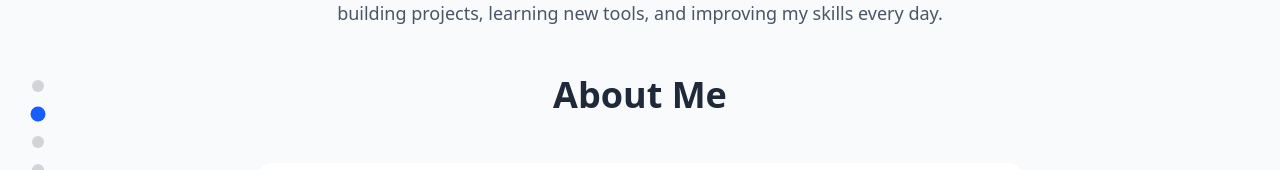
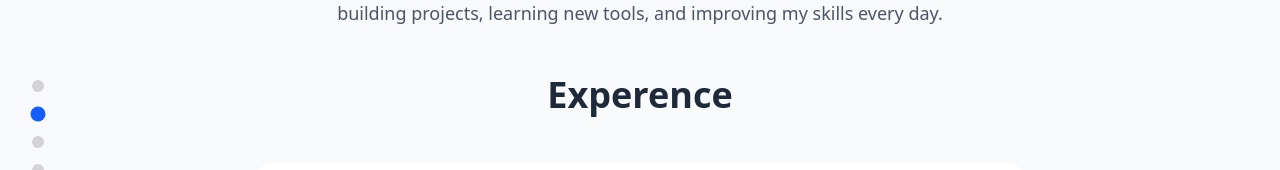
Before and after one commit to PhearomRatha/portfolio-Ratha, a Vue app: page /about in a window 1280 px wide. Shown: the part 258-428 px from the top of the page. Built offline with nearby package versions, Linux system fonts and the light colour scheme.

Commit message:
update experence

```diff
--- a/src/views/About.vue
+++ b/src/views/About.vue
@@ -15,7 +15,7 @@
     <!-- Experience List -->
             <div class="max-w-4xl mx-auto text-center mb-12">
       <h2 class="text-3xl md:text-4xl font-bold text-gray-800 dark:text-white mb-4">
-        About <span class="text-primary-600">Me</span>
+        Experence
       </h2>
 
     </div>
```
